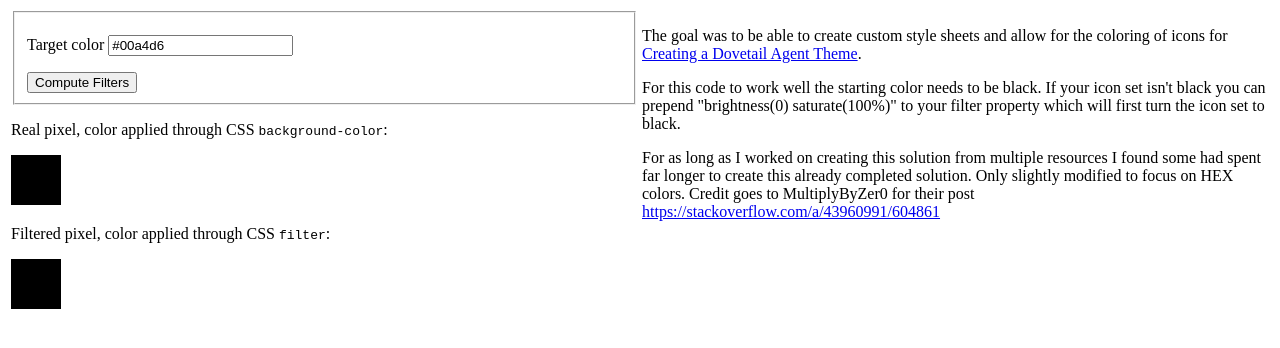
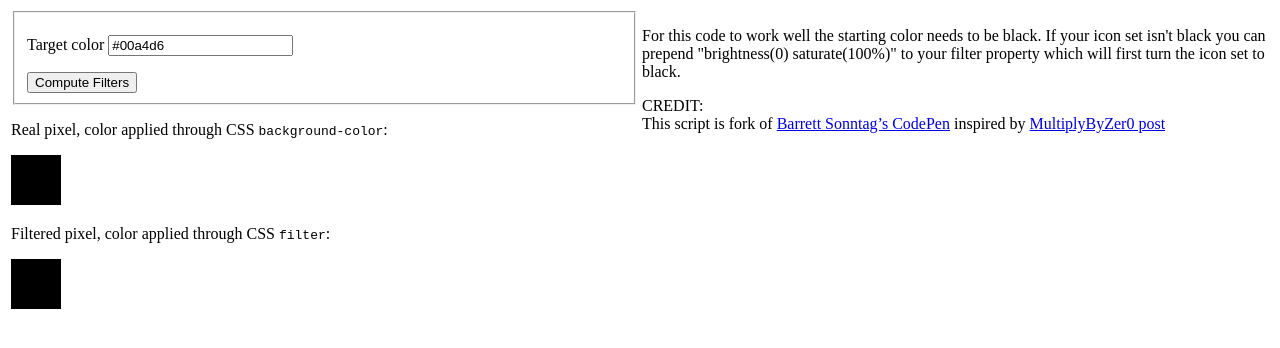
Before and after one commit to ajoah/hex-to-css-filter-color, a plain HTML site: page index.html in a window 1280 px wide. Drawn offline with Linux system fonts and the light colour scheme.

Commit message:
adds credit

```diff
--- a/index.html
+++ b/index.html
@@ -28,14 +28,12 @@
 					<p class="lossDetail"></p>
 				</td>
 				<td style="vertical-align: top">
-					<p>The goal was to be able to create custom style sheets and allow for the coloring of icons for <a
-							href="https://sosuke.com/creating-a-dovetail-agent-theme/" target="_blank">Creating a Dovetail Agent Theme</a>.</p>
 					<p>For this code to work well the starting color needs to be black. If your icon set isn't black you can prepend "brightness(0)
 						saturate(100%)" to your filter property which will first turn the icon set to black.</p>
+
 					<p>
-						For as long as I worked on creating this solution from multiple resources I found some had spent far
-						longer to create this already completed solution. Only slightly modified to focus on HEX colors. Credit
-						goes to MultiplyByZer0 for their post <a href="https://stackoverflow.com/a/43960991/604861" target="_blank">https://stackoverflow.com/a/43960991/604861</a>
+						CREDIT:<br/>
+						This script is fork of <a href="https://codepen.io/sosuke/pen/Pjoqqp">Barrett Sonntag’s CodePen</a> inspired by <a href="https://stackoverflow.com/a/43960991/604861" target="_blank">MultiplyByZer0 post</a>
 					</p>
 				</td>
 			</tr>
```
